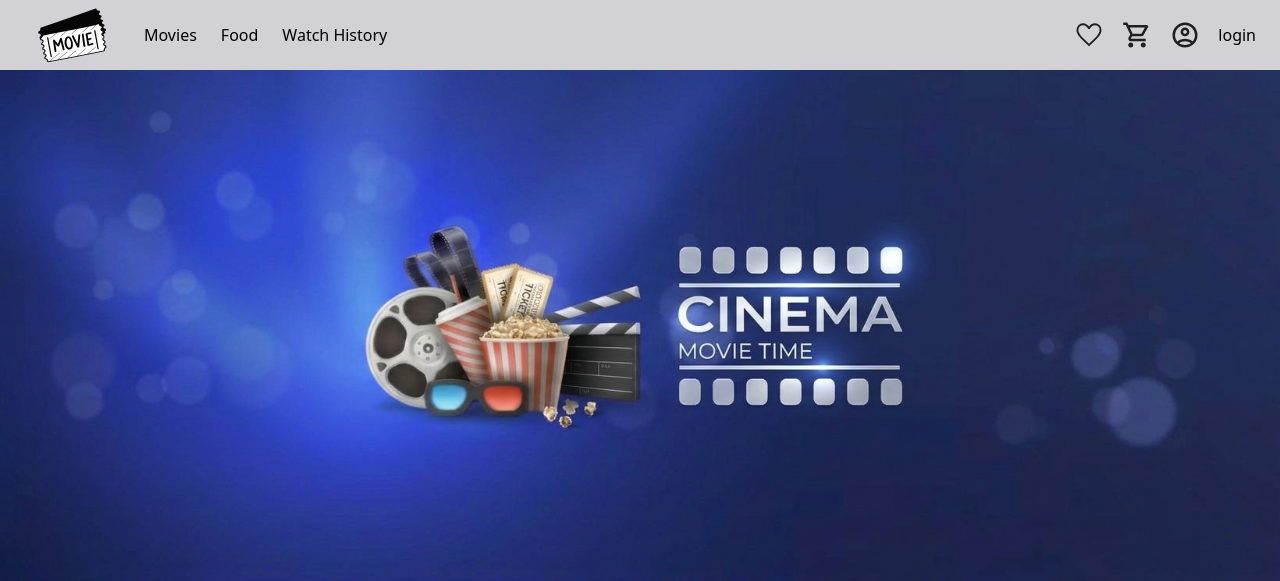
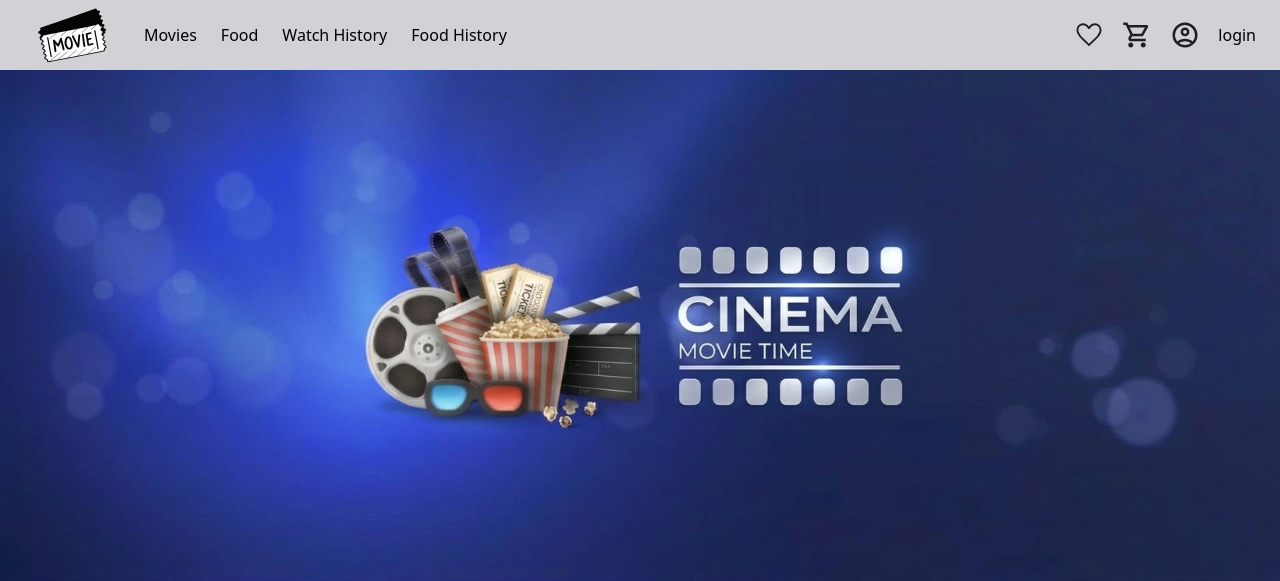
Before and after one commit to TzeHan/INF2003_Project, a Node server app: page / in a window 1280 px wide. Shown: the top 581 px of the page. Run offline with Node 20, Linux system fonts and the light colour scheme; data that the repository does not hold is empty; some libraries are stand-ins or nearby versions.

Commit message:
updated header file

```diff
--- a/views/partials/header.ejs
+++ b/views/partials/header.ejs
@@ -32,7 +32,8 @@
 
                 <a href="/">Movies</a>
                 <a href="/food/1">Food</a>
-                <a href="">Watch History</a>
+                <a href="/watchhistory">Watch History</a>
+                <a href="/foodhistory">Food History</a>
                 <% if (user && user.type_id == 2) { %>
                  <a href="/admin/movie/add">Add Movies</a>
                  <a href="/admin/food/add">Add Food</a>
@@ -42,7 +43,7 @@
 
         <div id="nav2">
             <nav>
-                <a href="">
+                <a href="/favourites">
                     <img src="/images/heart.svg" alt="favourites">
                 </a>
                 <a href="/cart">
```
